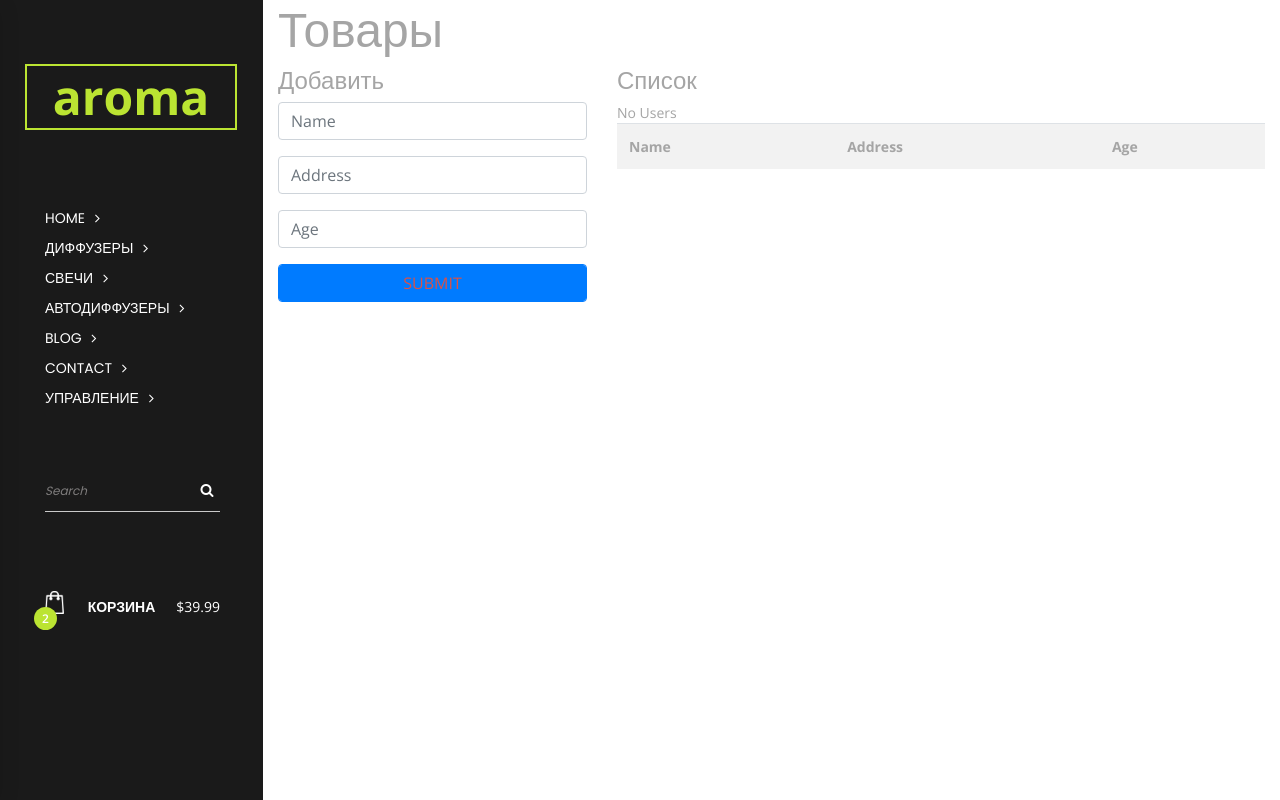
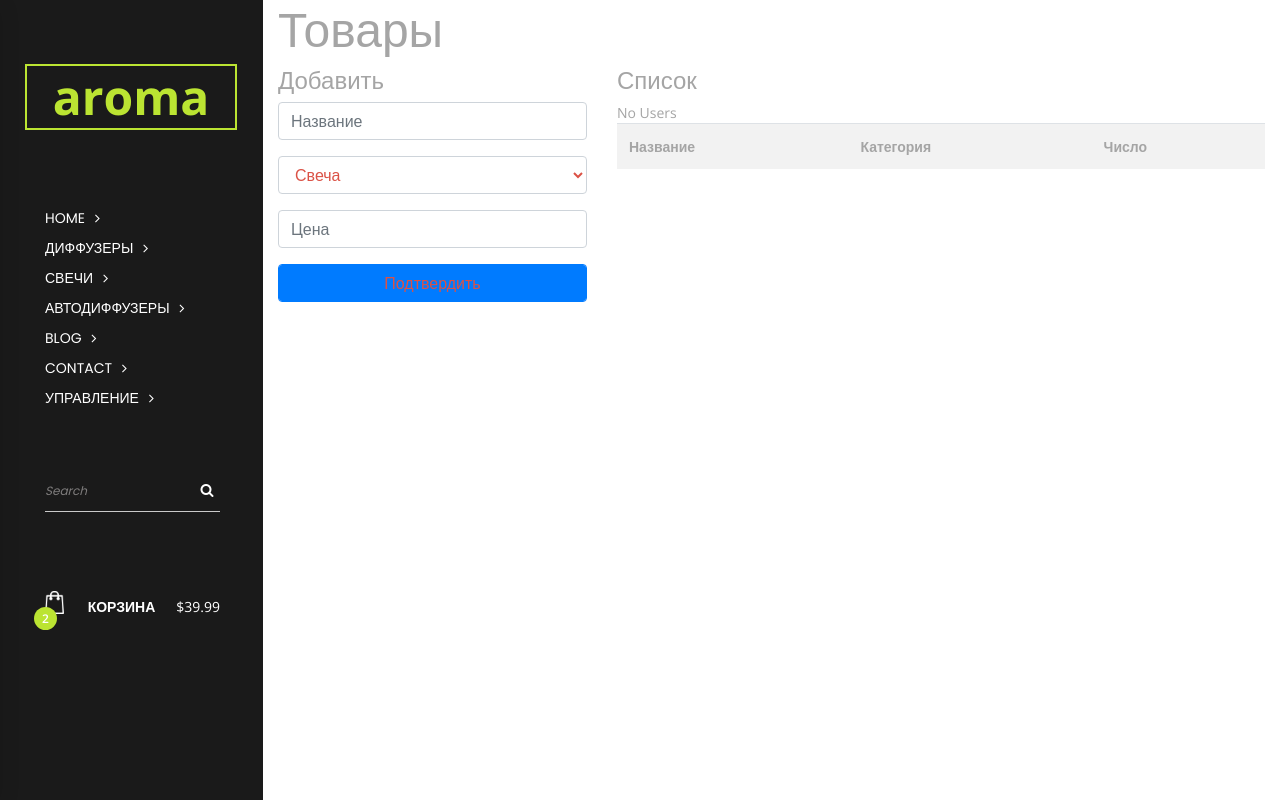
Before and after one commit to Layts/djangoshop, a Django app: page /item/new/ in a window 1280 px wide. Run offline with Django 3.2, Linux system fonts and the light colour scheme; lists and menus that the app fills with data are empty.

Commit message:
аякс2

```diff
--- a/shop/core/urls.py
+++ b/shop/core/urls.py
@@ -4,6 +4,7 @@ from .views import *
 
 app_name = 'core'
 urlpatterns = [
+    path('', item_list, name='item-list'),
     path('manage/', ItemView.as_view(), name='manage'),
     path('item/new/', item_new, name='item_new'),
     path('add-to-cart/<slug>/', add_to_cart, name='add-to-cart'),
@@ -13,4 +14,5 @@ urlpatterns = [
     path('autodif/', AutoDif.as_view(), name='autodif'),
     path('candle/', Candle.as_view(), name='candle'),
     path('ajax/crud/create/',  CreateCrudItem.as_view(), name='crud_ajax_create'),
+    path('ajax/crud/update/',  UpdateCrudItem.as_view(), name='crud_ajax_update'),
     ]
--- a/shop/core/views.py
+++ b/shop/core/views.py
@@ -9,29 +9,58 @@ from django.views.generic import ListView, DetailView, View
 from django.http import JsonResponse
 
 
+def item_list(request):
+    context = {
+        'items': Item.objects.all()
+    }
+    return render(request, 'index.html', context)
+
+
+class UpdateCrudItem(View):
+
+    def get(self, request):
+        id1 = request.GET.get('id', None)
+        name1 = request.GET.get('name', None)
+        address1 = request.GET.get('address', None)
+        age1 = request.GET.get('age', None)
+
+        obj = Item.objects.get(id=id1)
+        obj.name = name1
+        obj.address = address1
+        obj.age = age1
+        obj.save()
+
+        user = {'id':obj.id,'name':obj.name,'address':obj.address,'age':obj.age}
+
+        data = {
+            'user': user
+        }
+        return JsonResponse(data)
+
+
 class ItemView(ListView):
     model = Item
     template_name = 'management.html'
-    context_object_name = 'Товары'
+    context_object_name = 'items'
 
 
 class CreateCrudItem(View):
 
     def get(self, request):
-        name1 = request.GET.get('name', None)
-        address1 = request.GET.get('address', None)
-        age1 = request.GET.get('age', None)
-
+        title = 'sdfsdf'
+        print(title)
+        cat = request.GET.get('cat', None)
+        price = request.GET.get('price', None)
         obj = Item.objects.create(
-            title = name1,
-            price = address1,
-            category = age1
+            title=title,
+            price=price,
+            category=cat
         )
 
-        user = {'id':obj.id,'name':obj.name,'address':obj.address,'age':obj.age}
+        item = {'id':obj.id,'name':obj.title,'price':obj.price, 'cat': obj.category}
 
         data = {
-            'user': user
+            'item': item
         }
         return JsonResponse(data)
 
--- a/shop/templates/management.html
+++ b/shop/templates/management.html
@@ -11,31 +11,36 @@
         <h3>Добавить</h3>
         <form id="addUser" action="">
           <div class="form-group">
-            <input class="form-control" type="text" name="Название" placeholder="Name" required>
+            <input class="form-control" type="text" name="title" placeholder="Название" required>
           </div>
           <div class="form-group">
-            <input class="form-control" type="" name="Категоия" placeholder="Address" required>
+
+            <select class="form-control" type="" name="cat" placeholder="Категория" required>
+                <option>Свеча</option>
+                <option>Диффузор</option>
+                <option>Автодиффузор</option>
+                </select>
           </div>
           <div class="form-group">
-            <input class="form-control" type="number" name="Цена" min="10" max="100" placeholder="Age" required>
+            <input class="form-control" type="number" name="price" placeholder="Цена" required>
           </div>
-          <button class="btn btn-primary form-control" type="submit">SUBMIT</button>
+          <button class="btn btn-primary form-control" type="submit">Подтвердить</button>
         </form>
       </div>
       <div class="col-md-8">
         <h3>Список</h3>
         <table id="userTable" class="table table-striped">
           <tr>
-            <th>Name</th>
-            <th>Address</th>
-            <th colspan="3">Age</th>
+            <th>Название</th>
+            <th>Категория</th>
+            <th colspan="3">Число</th>
           </tr>
-          {% if users %}
-          {% for user in users %}
-          <tr id="user-{{user.id}}">
-              <td class="userName userData" name="name">{{user.name}}</td>
-              <td class="userAddress userData" name="address">{{user.address}}</td>
-              <td class="userAge userData" name="age">{{user.age}}</td>
+          {% if items %}
+          {% for item in items %}
+          <tr id="user-{{item.id}}">
+              <td class="userName userData" name="name">{{item.title}}</td>
+              <td class="userAddress userData" name="address">{{item.price}}</td>
+              <td class="userAge userData" name="age">{{user.price}}</td>
               <td align="center">
                   <button class="btn btn-success form-control" onClick="editUser({{user.id}})" data-toggle="modal" data-target="#myModal")">EDIT</button>
               </td>
@@ -79,18 +84,78 @@
   </div>
 
 {% endblock %}
+
 {% block javascript %}
+
 <script>
 // Create Django Ajax Call
 $("form#addUser").submit(function() {
-    var nameInput = $('input[name="name"]').val().trim();
-    var addressInput = $('input[name="address"]').val().trim();
-    var ageInput = $('input[name="age"]').val().trim();
+    var nameInput = $('input[name="title"]').val().trim();
+    var addressInput = $('select[name="category"]').val().trim();
+    var ageInput = $('input[name="price"]').val().trim();
+    alert(nameInput);
     if (nameInput && addressInput && ageInput) {
         // Create Ajax Call
         $.ajax({
             url: '{% url "crud_ajax_create" %}',
             data: {
+                'title': nameInput,
+                'cat': addressInput,
+                'price': ageInput
+            },
+            dataType: 'json',
+            success: function (data) {
+                if (data) {
+                  appendToUsrTable(data);
+                }
+                alert(' не иди нахуй');
+            },
+            failure: function (data) {
+                alert('пошел нахуй');
+
+            }
+        });
+
+    } else {
+        alert("All fields must have a valid value.");
+    }
+    $('form#addUser').trigger("reset");
+    return false;
+});
+
+
+// Delete Django Ajax Call
+function deleteUser(id) {
+  var action = confirm("Are you sure you want to delete this user?");
+  if (action != false) {
+    $.ajax({
+        url: '{% url "crud_ajax_delete" %}',
+        data: {
+            'id': id,
+        },
+        dataType: 'json',
+        success: function (data) {
+            if (data.deleted) {
+              $("#userTable #user-" + id).remove();
+            }
+        }
+    });
+  }
+}
+
+
+// Create Django Ajax Call
+$("form#updateUser").submit(function() {
+    var idInput = $('input[name="formId"]').val().trim();
+    var nameInput = $('input[name="formName"]').val().trim();
+    var addressInput = $('input[name="formAddress"]').val().trim();
+    var ageInput = $('input[name="formAge"]').val().trim();
+    if (nameInput && addressInput && ageInput) {
+        // Create Ajax Call
+        $.ajax({
+            url: '{% url "crud_ajax_update" %}',
+            data: {
+                'id': idInput,
                 'name': nameInput,
                 'address': addressInput,
                 'age': ageInput
@@ -98,24 +163,42 @@ $("form#addUser").submit(function() {
             dataType: 'json',
             success: function (data) {
                 if (data.user) {
-                  appendToUsrTable(data.user);
+                  updateToUserTabel(data.user);
                 }
             }
         });
-      } else {
+
+    } else {
         alert("All fields must have a valid value.");
     }
-    $('form#addUser').trigger("reset");
+    $('form#updateUser').trigger("reset");
+    $('#myModal').modal('hide');
     return false;
 });
-function appendToUsrTable(user) {
+
+
+// Update Django Ajax Call
+function editUser(id) {
+  if (id) {
+    tr_id = "#user-" + id;
+    name = $(tr_id).find(".userName").text();
+    address = $(tr_id).find(".userAddress").text();
+    age = $(tr_id).find(".userAge").text();
+    $('#form-id').val(id);
+    $('#form-name').val(name);
+    $('#form-address').val(address);
+    $('#form-age').val(age);
+  }
+}
+
+function appendToUsrTable(item) {
   $("#userTable > tbody:last-child").append(`
-        <tr id="user-${user.id}">
-            <td class="userName" name="name">${user.name}</td>
-            '<td class="userAddress" name="address">${user.address}</td>
-            '<td class="userAge" name="age">${user.age}</td>
+        <tr id="user-${item.id}">
+            <td class="userName" name="name">${item.name}</td>
+            '<td class="userAddress" name="address">${item.address}</td>
+            '<td class="userAge" name="age">${item.age}</td>
             '<td align="center">
-                <button class="btn btn-success form-control" onClick="editUser(${user.id})" data-toggle="modal" data-target="#myModal")">EDIT</button>
+                <button class="btn btn-success form-control" onClick="editUser(${user.id})" data-toggle="modal" data-target="#myModal")">Изменить</button>
             </td>
             <td align="center">
                 <button class="btn btn-danger form-control" onClick="deleteUser(${user.id})">DELETE</button>
@@ -123,5 +206,19 @@ function appendToUsrTable(user) {
         </tr>
     `);
 }
+
+function updateToUserTabel(user){
+    $("#userTable #user-" + user.id).children(".userData").each(function() {
+        var attr = $(this).attr("name");
+        if (attr == "name") {
+          $(this).text(user.name);
+        } else if (attr == "address") {
+          $(this).text(user.address);
+        } else {
+          $(this).text(user.age);
+        }
+      });
+}
 </script>
+
 {% endblock javascript %}
```
Also changed, not shown: shop/db.sqlite3.
